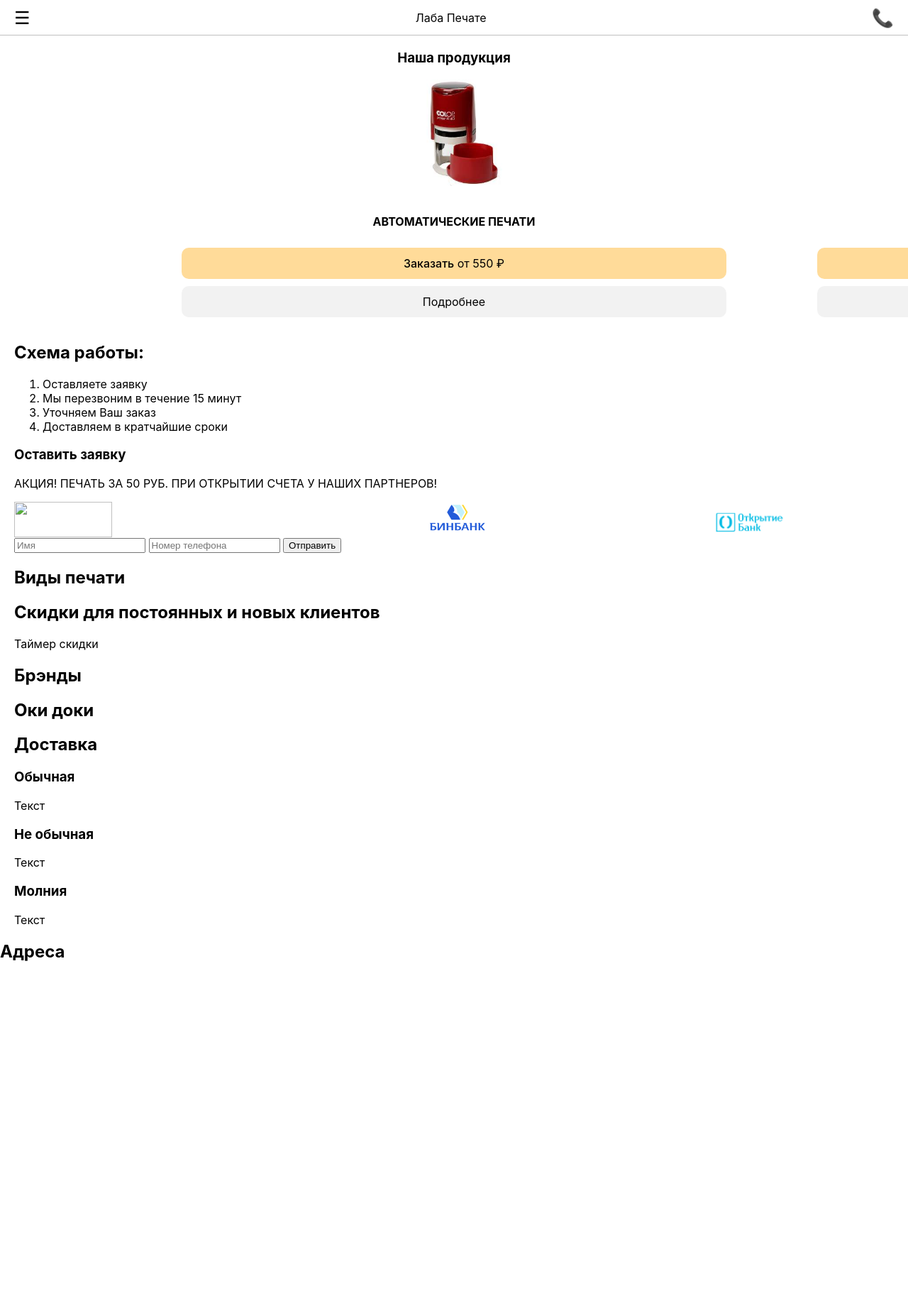
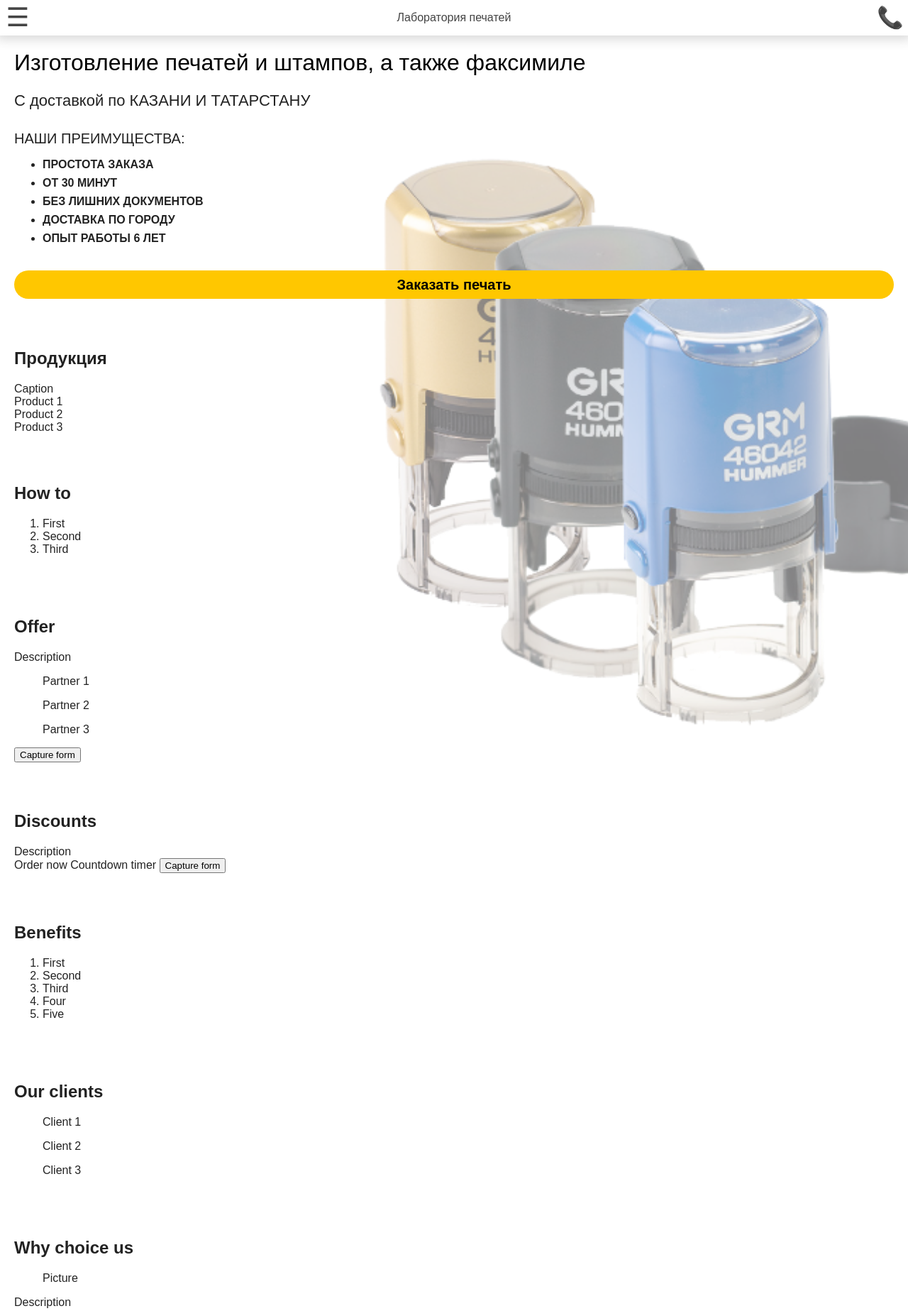
Before and after one commit to PRakulaStudio/LabPechati, a plain HTML site: page landing/index.html in a window 1280 px wide. Shown: the top 1847 px of the page at 71% size. Before the commit the page ends 1375 px from the top, so only its background shows below. Drawn offline with Linux system fonts and the light colour scheme.

Commit message:
First implementation

```diff
--- a/landing/assets/css/base.css
+++ b/landing/assets/css/base.css
@@ -1,145 +1,183 @@
+/* Mobile (base) version */
+
 * {
     box-sizing: border-box;
 }
 
-html, body {
+body,
+html {
     margin: unset;
     padding: unset;
+    font-family: sans-serif;
+    color: #222;
+    position: relative;
+    overflow-x: hidden;
+}
+
+:root {
     --root-padding: 20px;
-    --header-height: 50px;
-    font-family: -apple-system, BlinkMacSystemFont, Segoe UI, Roboto, Oxygen, Ubuntu, Cantarell, Fira Sans, Droid Sans, Helvetica Neue, Arial, sans-serif;
+    --header-height: 40px;
 }
 
 header {
     position: fixed;
     top: 0;
     left: 0;
-    right: 0;
-    z-index: 1000;
+    width: 100%;
+    height: var(--header-height);
+    color: #444;
+    background: rgba(255, 255, 255, 1);
     display: flex;
     justify-content: space-between;
     align-items: center;
-    background: white;
-    height: var(--header-height);
-    padding-left: var(--root-padding);
-    padding-right: var(--root-padding);
-    border-bottom: solid 1px rgba(128, 128, 128, 0.5);
+    padding: 0 var(--root-padding);
+    box-shadow: 0 0 15px 5px rgba(55, 55, 55, 0.2);
+    z-index: 2;
 }
 
 header a {
+    color: inherit;
     text-decoration: none;
-    color: inherit;
-    font-size: 25px;
+    font-weight: 100;
+    font-size: calc(var(--header-height) - (var(--root-padding) / 1.5));
+}
+
+header .open-button,
+header .close-button,
+header .phone-button {
+    display: inline-block;
+    /*padding: 0 20px;*/
+    margin-left: -20px;
+    height: var(--header-height);
+    line-height: var(--header-height);
+    text-align: center;
+    width: var(--header-height);
+}
+
+header .close-button {
+    display: none;
+}
+
+header .phone-button {
+    margin-left: unset;
+    margin-right: -20px;
+    font-size: calc(var(--header-height) - var(--root-padding));
+}
+
+header nav {
+    display: none;
+}
+
+.order-button {
+    -webkit-appearance: none;
+    border: unset;
+    min-height: 40px;
+    width: 100%;
+    margin: unset;
+    margin-top: 20px;
+    color: black;
+    background: #ffc700;
+    border-radius: 20px;
+    font-size: 20px;
+    font-weight: 600;
 }
 
 main {
-    margin-top: calc(var(--header-height) + var(--root-padding));
-    /*text-align: center;*/
+    padding: var(--root-padding);
+
 }
 
 main > section {
-    padding: 0 var(--root-padding);
+    padding-top: var(--header-height);
 }
 
-.two-sections {
-    /*display: flex;*/
-    /*flex-direction: column;*/
+section#intro {
+    /*background: linear-gradient(to top, rgba(255, 255, 255, 0.3),rgba(255, 255, 255, 0.3)),url("../img/cam.png") no-repeat right top 200px/70%;*/
 }
 
-.how-to-order {
-
+section#intro > .title {
+    font-size: 32px;
+    font-weight: 400;
+    color: black;
+    margin-top: unset;
 }
 
-
-.items-slider {
-    display: flex;
-    height: 350px;
-    width: 100vw;
-    margin-left: calc(var(--root-padding) * -1);
-    overflow-x: scroll;
-    -webkit-overflow-scrolling: touch;
-    padding-bottom: 10px;
+section#intro > .title span {
+    display: inline-block;
+    margin-top: 1em;
+    font-size: 22px;
+    font-weight: 300;
+    color: #222;
+    width: 70%;
 }
 
-.items-slider:after {
-    content: '';
-    display: block;
-    min-width: 15%;
-    height: 100%;
+section#intro > .title span:first-letter {
+    text-transform: uppercase;
 }
 
-.items-slider .slide {
-    position: relative;
-    height: 100%;
-    min-width: 60vw;
-    max-width: 60vw;
+section#intro .background-image {
+    position: absolute;
+    right: -10%;
+    top: 210px;
+    width: 70%;
+    opacity: .5;
+    z-index: -1;
+}
+
+section#intro .advantages {
+    margin-top: 20px;
+}
+
+section#intro .advantages > .title {
+    font-weight: 400;
+    font-size: 20px;
+    width: 50%;
+}
+
+section#intro .advantages > .title:after {
+    content: ':';
+}
+
+section#intro .advantages ul > li {
+    margin-bottom: .5em;
+    font-weight: 600;
+}
+
+body:target {
+    position: fixed;
+    overflow: hidden;
+}
+
+body:target header nav {
+    position: fixed;
     display: flex;
     flex-direction: column;
-    justify-content: flex-end;
-    align-items: center;
-    text-align: center;
-    margin: 0 5%;
+    width: 100%;
+    height: calc(100% - var(--header-height));
+    top: var(--header-height);
+    left: 0;
+    background: white;
+    padding: var(--root-padding);
+    overflow: auto;
+    -webkit-overflow-scrolling: touch;
+    z-index: 1;
 }
 
-.items-slider .slide:first-child {
-    margin-left: 20%;
+body:target header nav > a {
+    font-size: 24px;
+    margin-bottom: 10px;
 }
 
-
-.items-slider .slide figure {
-    /*display: flex;*/
-    /*flex-direction: column;*/
-    /*justify-content: center;*/
-    /*align-items: center;*/
-    position: absolute;
-    z-index: 0;
-    top: 0;
-    width: 100%;
-    height: 150px;
-    margin: unset;
-    padding: unset;
+body:target header .open-button {
+    display: none;
 }
 
-.items-slider .slide figure img {
-    width: 100%;
-    height: 100%;
-    object-fit: contain;
-    margin: auto;
+body:target header .close-button {
+    display: inline-block;
 }
 
-.items-slider .slide .buy-button {
-    display: inline-block;
-    padding: 12px 0;
-    width: 100%;
-    background: rgba(255, 165, 0, 0.4);
-    border-radius: 10px;
-    text-decoration: none;
-    color: inherit;
-    margin: 5px;
+@media (min-height: 600px) {
+    :root {
+        --header-height: 50px;
+    }
 }
-
-.items-slider .slide .buy-button span {
-    font-weight: 500;
-}
-
-
-.items-slider .slide .details-button {
-    display: inline-block;
-    padding: 12px 0;
-    width: 100%;
-    background: rgba(0, 0, 0, 0.05);
-    border-radius: 10px;
-    text-decoration: none;
-    color: inherit;
-    margin: 5px;
-}
-
-.capture-form .logos {
-    display: flex;
-}
-
-.capture-form .logos img {
-    width: calc(100% / 3);
-    height: 50px;
-    object-fit: contain;
-}
--- a/landing/index.html
+++ b/landing/index.html
@@ -2,152 +2,304 @@
 <html lang="en">
 <head>
 	<meta charset="UTF-8">
-	<title>LabPechati</title>
+	<title>Изготовление печатей и штампов, а также факсимиле в городе Казань</title>
 	<link href="assets/css/base.css" rel="stylesheet">
-	<meta content="width=device-width,minimum-scale=1,initial-scale=1" name="viewport">
 </head>
-<body>
+<body id="menu">
+
 <header>
-	<a href="#">☰</a>
-	<div class="logo">Лаба Печате</div>
-	<a href="#">📞</a>
+	<div>
+		<a class="open-button" href="#menu" title="Open menu">☰</a>
+		<a class="close-button" href="#" title="Close menu">✕</a>
+	</div>
+	<nav>
+		<a href="#intro">Intro</a>
+		<a href="#production">Products</a>
+		<a href="#">How to</a>
+		<a href="#">Offer</a>
+		<a href="#">Discounts</a>
+		<a href="#">Benefits</a>
+		<a href="#">Our clients</a>
+		<a href="#">Why choice us</a>
+		<a href="#">Docs</a>
+		<a href="#">Reviews</a>
+		<a href="#">Shipping</a>
+		<a href="#">Contacts</a>
+	</nav>
+	<div>Лаборатория печатей</div>
+	<div>
+		<a class="phone-button" href="tel:1234567890">📞</a>
+	</div>
 </header>
+
 <main>
-	<section class="two-sections">
-		<div class="production">
-			<h3 style="text-align: center">Наша продукция</h3>
-			<div class="items-slider">
-				<div class="slide">
-					<figure>
-						<img src="/images/goods/1.jpg">
-					</figure>
-					<h4>АВТОМАТИЧЕСКИЕ ПЕЧАТИ</h4>
-					<a class="buy-button" href="#"><span>Заказать</span> от 550 ₽</a>
-					<a class="details-button" href="#">Подробнее</a>
+
+	<section id="intro">
+
+		<h1 class="title">Изготовление печатей и штампов, а также факсимиле
+			<span>с доставкой по КАЗАНИ И ТАТАРСТАНУ</span></h1>
+
+		<div class="advantages">
+
+			<h2 class="title">НАШИ ПРЕИМУЩЕСТВА</h2>
+
+			<ul>
+
+				<li>ПРОСТОТА ЗАКАЗА</li>
+
+				<li>ОТ 30 МИНУТ</li>
+
+				<li>БЕЗ ЛИШНИХ ДОКУМЕНТОВ</li>
+				<li>ДОСТАВКА ПО ГОРОДУ</li>
+				<li>ОПЫТ РАБОТЫ 6 ЛЕТ</li>
+
+			</ul>
+
 		</div>
-				<div class="slide">
-					<figure>
-						<img src="/images/goods/2.jpg">
-					</figure>
-					<h4>ПОЛУАВТОМАТИЧЕСКИЕ ПЕЧАТИ</h4>
-					<a class="buy-button" href="#"><span>Заказать</span> от 500 ₽</a>
-					<a class="details-button" href="#">Подробнее</a>
+
+		<img class="background-image" src="/images/header/cam.png">
+
+		<button class="order-button">Заказать печать</button>
+
+	</section>
+
+	<section id="production">
+
+		<h2>Продукция</h2>
+
+		<div>Caption</div>
+
+		<div>Product 1</div>
+
+		<div>Product 2</div>
+
+		<div>Product 3</div>
+
+	</section>
+
+	<section>
+
+		<h2>How to</h2>
+
+		<ol>
+
+			<li>First</li>
+
+			<li>Second</li>
+
+			<li>Third</li>
+
+		</ol>
+
+	</section>
+
+	<section>
+
+		<h2>Offer</h2>
+
+		<div>Description</div>
+
+		<div>
+
+			<figure>Partner 1</figure>
+
+			<figure>Partner 2</figure>
+
+			<figure>Partner 3</figure>
+
 		</div>
-				<div class="slide">
-					<figure>
-						<img src="/images/goods/3.jpg">
-					</figure>
-					<h4>РУЧНЫЕ ПЕЧАТИ</h4>
-					<a class="buy-button" href="#"><span>Заказать</span> от 350 ₽</a>
-					<a class="details-button" href="#">Подробнее</a>
+
+		<button>Capture form</button>
+
+	</section>
+
+	<section>
+
+		<h2>Discounts</h2>
+
+		<div>Description</div>
+
+		<div>
+
+			<span>Order now</span>
+
+			<time>Countdown timer</time>
+
+			<button>Capture form</button>
+
 		</div>
-				<div class="slide">
-					<figure>
-						<img src="/images/goods/4.jpg">
-					</figure>
-					<h4>КАРМАННЫЕ ПЕЧАТИ</h4>
-					<a class="buy-button" href="#"><span>Заказать</span> от 600 ₽</a>
-					<a class="details-button" href="#">Подробнее</a>
+
+	</section>
+
+	<section>
+
+		<h2>Benefits</h2>
+
+		<ol>
+
+			<li>First</li>
+
+			<li>Second</li>
+
+			<li>Third</li>
+
+			<li>Four</li>
+
+			<li>Five</li>
+
+		</ol>
+
+	</section>
+
+	<section>
+
+		<h2>Our clients</h2>
+
+		<div>
+
+			<figure>Client 1</figure>
+
+			<figure>Client 2</figure>
+
+			<figure>Client 3</figure>
+
 		</div>
-				<div class="slide">
-					<figure>
-						<img src="/images/goods/5.jpg">
-					</figure>
-					<h4>ПЕЧАТИ В МЕТАЛЛИЧЕСКОМ КОРПУСЕ</h4>
-					<a class="buy-button" href="#"><span>Заказать</span> от 880 ₽</a>
-					<a class="details-button" href="#">Подробнее</a>
+
+	</section>
+
+	<section>
+
+		<h2>Why choice us</h2>
+
+		<div>
+
+			<div>
+
+				<figure>Picture</figure>
+
+				<div>Description</div>
+
 			</div>
-				<div class="slide">
-					<figure>
-						<img src="/images/goods/6.jpg">
-					</figure>
-					<h4>ШТАМПЫ</h4>
-					<a class="buy-button" href="#"><span>Заказать</span> от 420 ₽</a>
-					<a class="details-button" href="#">Подробнее</a>
+
+			<div>
+
+				<figure>Picture</figure>
+
+				<div>Description</div>
+
 			</div>
+
+			<div>
+
+				<figure>Picture</figure>
+
+				<div>Description</div>
+
 			</div>
+
 		</div>
-		<div class="how-to-order">
-			<h2>Схема работы:</h2>
-			<ol>
-				<li>Оставляете заявку</li>
-				<li>Мы перезвоним в течение 15 минут</li>
-				<li>Уточняем Ваш заказ</li>
-				<li>Доставляем в кратчайшие сроки</li>
-			</ol>
+
+	</section>
+
+	<section>
+
+		<h2>Docs</h2>
+
+		<div>
+
+			<figure>Document 1</figure>
+
+			<figure>Document 2</figure>
+
+			<figure>Document 3</figure>
+
 		</div>
+
 	</section>
+
 	<section>
-		<div class="capture-form">
-			<h3>Оставить заявку</h3>
-			<p>АКЦИЯ! ПЕЧАТЬ ЗА 50 РУБ. ПРИ ОТКРЫТИИ СЧЕТА У НАШИХ ПАРТНЕРОВ!</p>
-			<div class="logos">
-				<img src="/alfa.png">
-				<img src="/binb.png">
-				<img src="/open.png">
+
+		<h2>Reviews</h2>
+
+		<article>
+			<figure>Avatar</figure>
+			<span>Name</span>
+			<blockquote>
+				Comment
+			</blockquote>
+		</article>
+
+		<article>
+			<figure>Avatar</figure>
+			<span>Name</span>
+			<blockquote>
+				Comment
+			</blockquote>
+		</article>
+
+		<article>
+			<figure>Avatar</figure>
+			<span>Name</span>
+			<blockquote>
+				Comment
+			</blockquote>
+		</article>
+
+	</section>
+
+	<section>
+
+		<h2>Shipping</h2>
+
+		<div>
+
+			<div>
+
+				<figure>Picture</figure>
+
+				<div>Description</div>
+
 			</div>
-			<form>
-				<input placeholder="Имя">
-				<input placeholder="Номер телефона">
-				<button>Отправить</button>
-			</form>
+
+			<div>
+
+				<figure>Picture</figure>
+
+				<div>Description</div>
+
 			</div>
+
+			<div>
+
+				<figure>Picture</figure>
+
+				<div>Description</div>
+
+			</div>
+
+		</div>
+
+		<div>Description</div>
+
 	</section>
-	<section class="constructor"></section>
-	<section class="catalog">
-		<h2>Виды печати</h2>
-		<div class="items-grid">
-			<div class="item"></div>
-			<div class="item"></div>
-			<div class="item"></div>
-			<div class="item"></div>
-			<div class="item"></div>
-			<div class="item"></div>
+
+	<section>
+
+		<div>
+
+			<h2>Contacts</h2>
+
+			<address>Address</address>
+
+			<a href="tel:1234567890">Phone</a>
+
 		</div>
+
+		<map>Map</map>
+
 	</section>
-	<section>
-		<h2>Скидки для постоянных и новых клиентов</h2>
-		<div>Таймер скидки</div>
-	</section>
-	<section>
-		<h2>Брэнды</h2>
-		<div class="items-line">
-			<div class="brand"></div>
-			<div class="brand"></div>
-			<div class="brand"></div>
-			<div class="brand"></div>
-			<div class="brand"></div>
-		</div>
-	</section>
-	<section>
-		<h2>Оки доки</h2>
-		<div class="items-line">
-			<div class="doc-item"></div>
-			<div class="doc-item"></div>
-			<div class="doc-item"></div>
-		</div>
-	</section>
-	<section>
-		<h2>Доставка</h2>
-		<div class="center-items">
-			<div class="item">
-				<h3>Обычная</h3>
-				<p>Текст</p>
-			</div>
-			<div class="item">
-				<h3>Не обычная</h3>
-				<p>Текст</p>
-			</div>
-			<div class="item">
-				<h3>Молния</h3>
-				<p>Текст</p>
-			</div>
-		</div>
-	</section>
+
 </main>
-<footer>
-	<div class="contacts"><h2>Адреса</h2></div>
-	<div class="map"></div>
-</footer>
+
 </body>
 </html>
```
Also changed, not shown: images/header/cam.png (added). Lines whose indentation alone changed are shown as unchanged.
